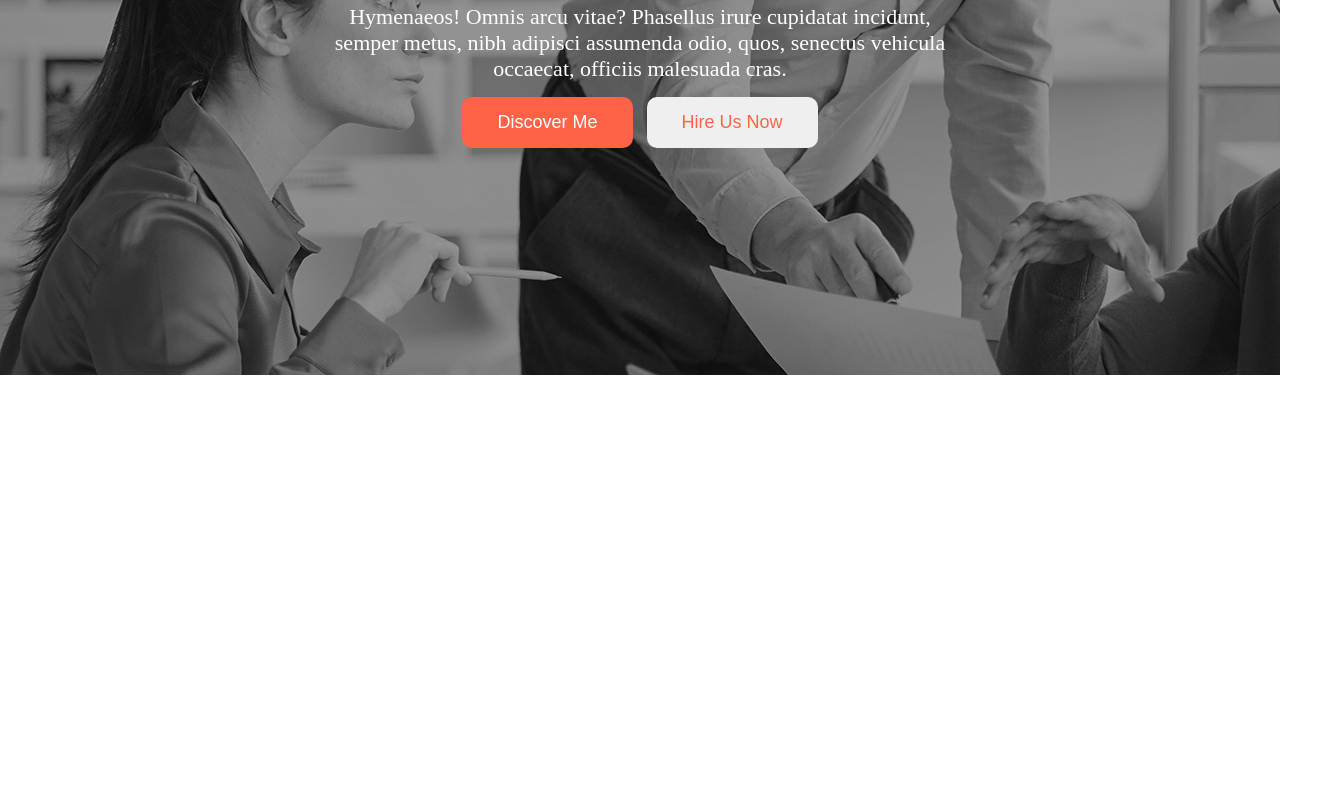
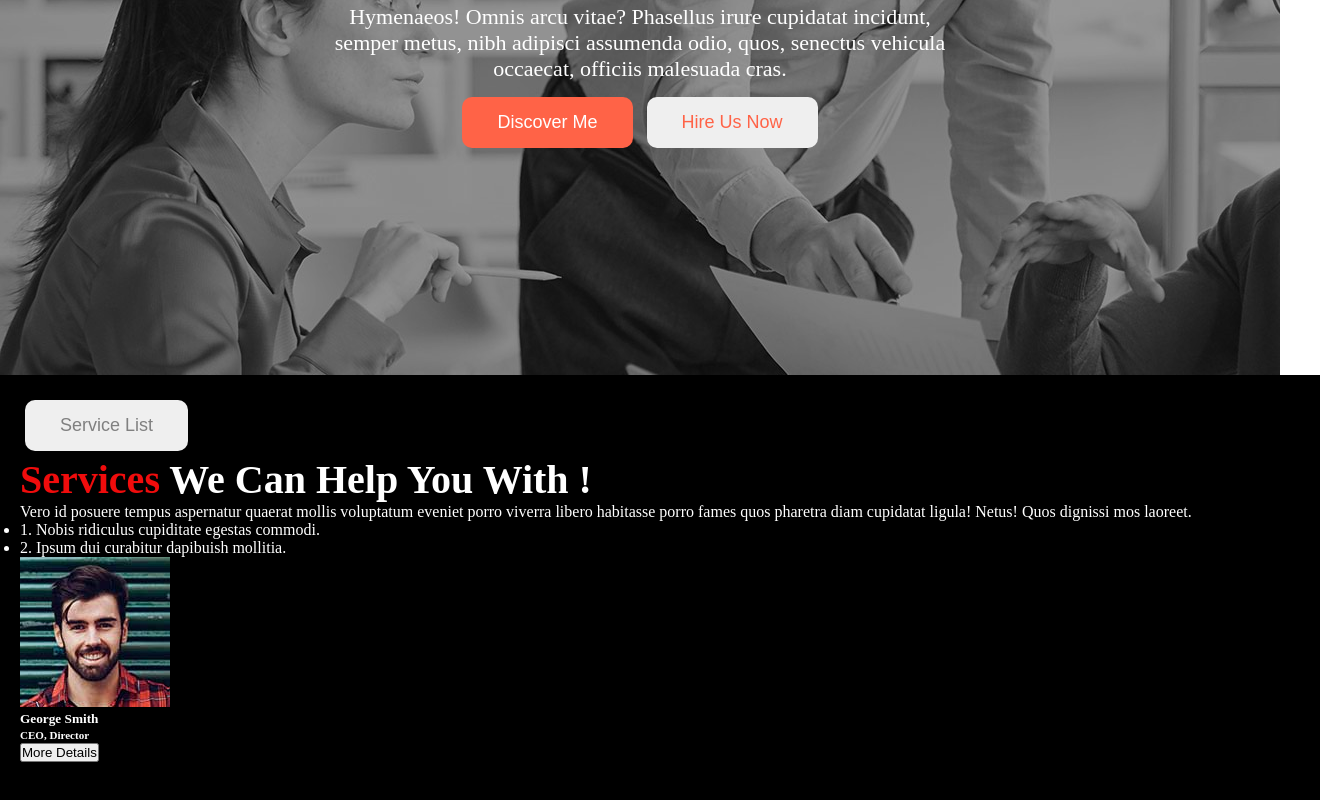
Before and after one commit to Habibur-Habib/digital-agency, a plain HTML site: page index.html in a window 1280 px wide. Shown: the part 514-1314 px from the top of the page, 1320 px wide, since content can reach past the window. Before the commit the page ends 889 px from the top, so only its background shows below. Drawn offline with Linux system fonts and the light colour scheme.

Commit message:
right side complete

```diff
--- a/index.html
+++ b/index.html
@@ -26,18 +26,48 @@
 
     <div class="banner-container">
       <div class="banner-details">
-        <h1 class="banner-title"><span class="primary-color">Degital</span> Agency You <br />
-            can Rely Upon !</h1>
+        <h1 class="banner-title">
+          <span class="primary-color">Degital</span> Agency You <br />
+          can Rely Upon !
+        </h1>
         <p class="description">
           Hymenaeos! Omnis arcu vitae? Phasellus irure cupidatat incidunt,
           semper metus, nibh adipisci assumenda odio, quos, senectus vehicula
           occaecat, officiis malesuada cras.
         </p>
         <div class="buttons">
-            <button class="btn-discover btn">Discover Me</button>
-            <button class="btn-hire btn">Hire Us Now</button>
+          <button class="btn-discover btn">Discover Me</button>
+          <button class="btn-hire btn">Hire Us Now</button>
         </div>
       </div>
     </div>
+    <div class="service-container">
+      <div class="service-left-container">
+        <div class="service-details">
+          <button class="service-btn btn">Service List</button>
+          <h1 class="service-title"><span class="primary-color">Services</span> We Can Help You With !</h1>
+          <p>
+            Vero id posuere tempus aspernatur quaerat mollis voluptatum eveniet
+            porro viverra libero habitasse porro fames quos pharetra diam
+            cupidatat ligula! Netus! Quos dignissi mos laoreet.
+          </p>
+          <ul>
+            <li>1. Nobis ridiculus cupiditate egestas commodi.</li>
+            <li>2. Ipsum dui curabitur dapibuish mollitia.</li>
+          </ul>
+          <div class="author-details">
+            <div class="author-img">
+                <img src="./asset/image/author.jpg" alt="">
+                <h5>George Smith <br />
+                    <small>CEO, Director</small></h5>
+            </div>
+            <div class="more-details">
+                <button>More Details</button>
+            </div>
+          </div>
+        </div>
+      </div>
+      <div class="service-right-container"></div>
+    </div>
   </body>
 </html>
--- a/style.css
+++ b/style.css
@@ -69,3 +69,21 @@
 .btn-hire{
    color: tomato;
 }
+/*service and author style*/
+
+.service-container{
+    width: 100%;
+    height: 100vh;
+    background-image: url(./asset/image/footer-bg.png),
+    linear-gradient(rgba(0,0,0,1),rgba(0,0,0,9));
+    background-blend-mode: overlay;
+    color: white;
+    padding: 20px;
+}
+.service-btn{
+    color: gray;
+}
+.service-title{
+   font-size: 40px;
+   font-weight: bold;
+}
```
